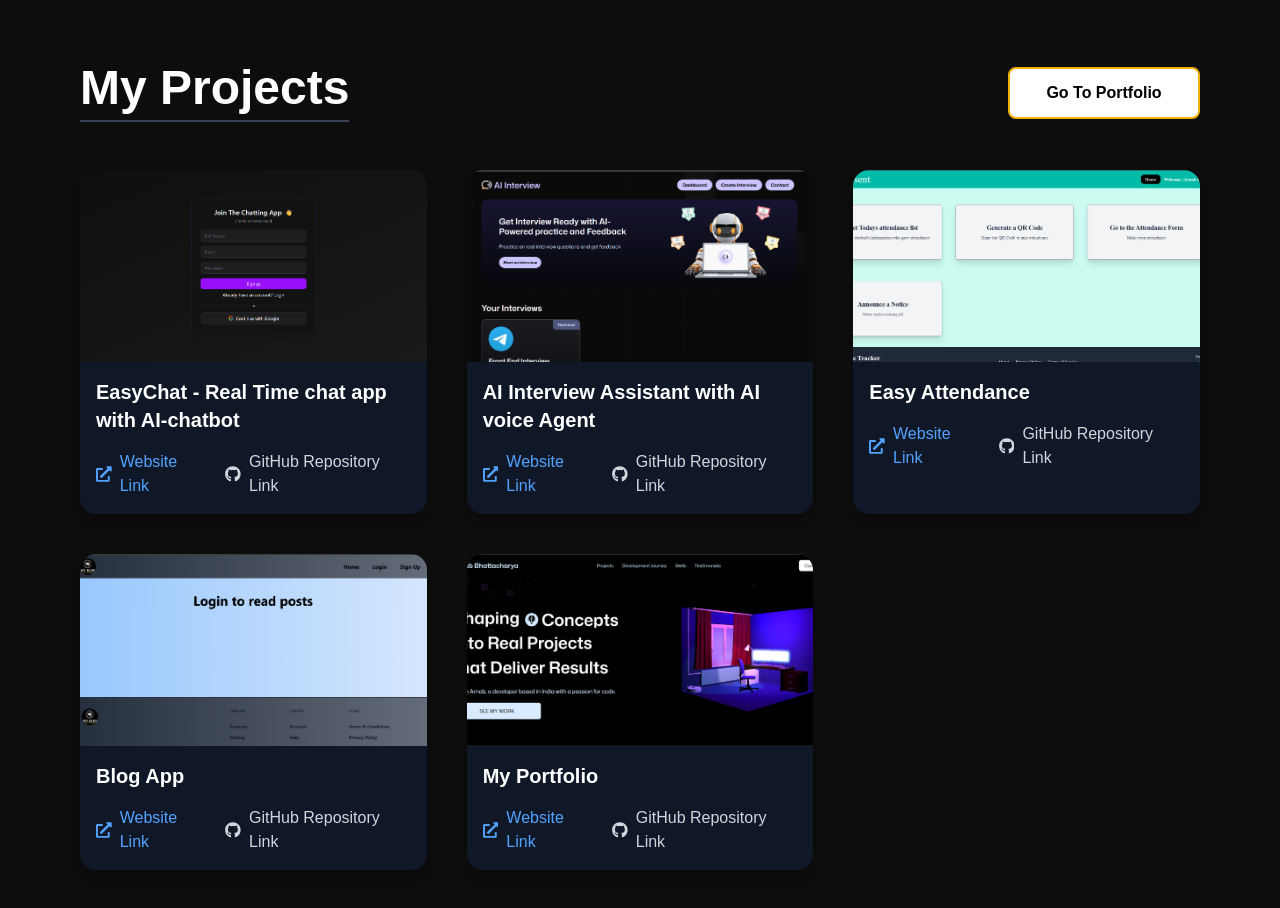
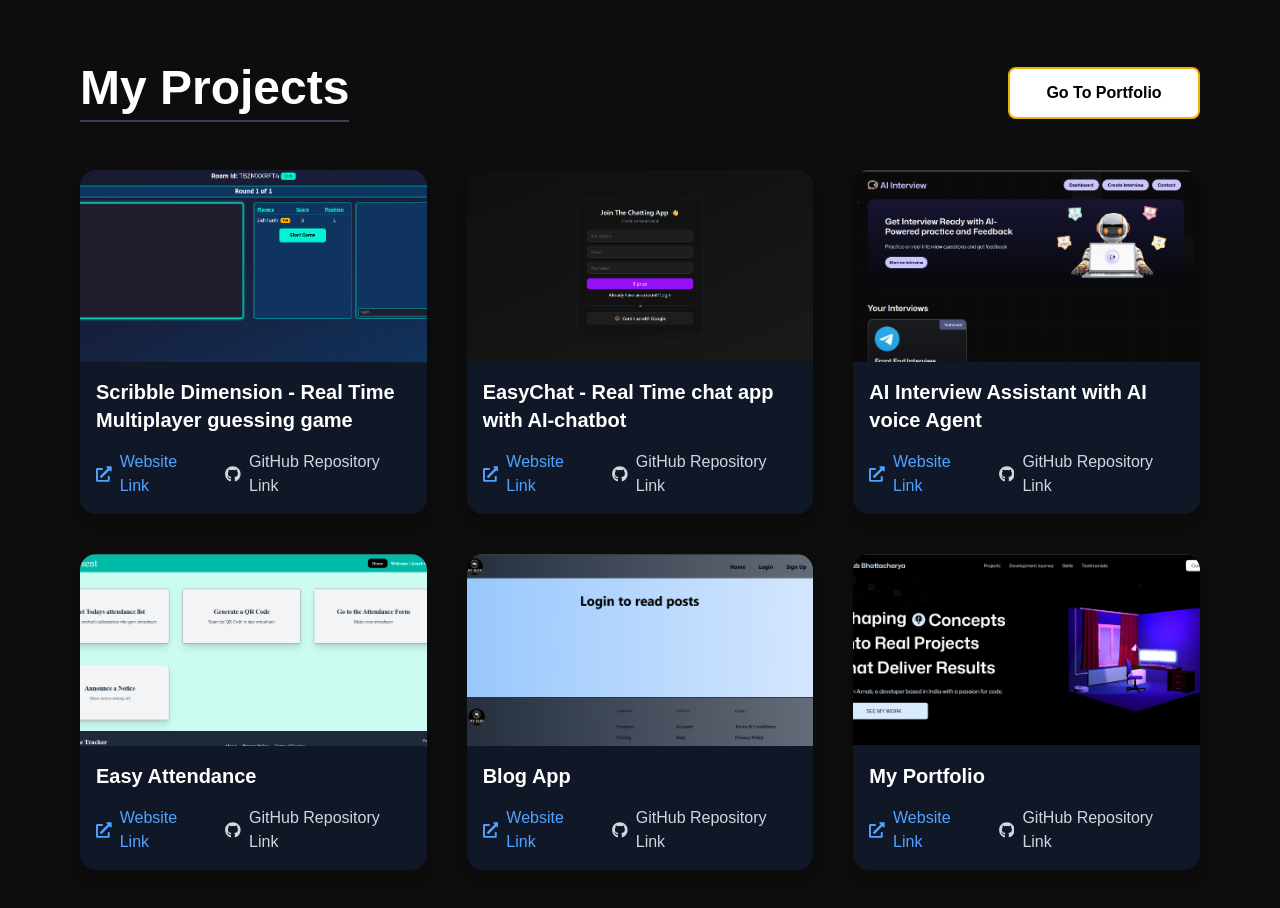
Before and after one commit to Code-With-Arnab2005/portfolio, a React (Vite) app: page /projects in a window 1280 px wide. Shown: the top 908 px of the page. Built offline with nearby package versions, Linux system fonts and the light colour scheme; no server answers; a web font is replaced by a local one.

Commit message:
add scribble project

```diff
--- a/src/constants/index.js
+++ b/src/constants/index.js
@@ -339,6 +339,12 @@ const socialImgs = [
 
 const projects = [
   {
+    title: "Scribble Dimension - Real Time Multiplayer guessing game",
+    image: "/images/Scribble.png",
+    liveLink: "https://scribble-arena-frontend.onrender.com/",
+    githubLink: "https://github.com/Code-With-Arnab2005",
+  },
+  {
     title: "EasyChat - Real Time chat app with AI-chatbot",
     image: "/images/easyChat.png",
     liveLink: "https://easy-chat-jade.vercel.app/",
```
Also changed, not shown: public/images/Scribble.png (added).
